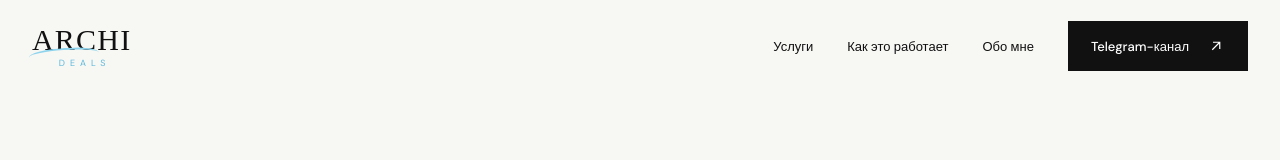
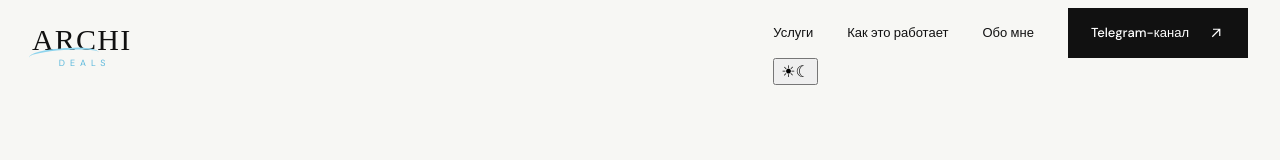
Before and after one commit to trsvar4i/archi-deals, a React (Vite) app: page / in a window 1280 px wide. Shown: the top 160 px of the page. Built offline with nearby package versions, Linux system fonts and the light colour scheme; a web font is replaced by a local one.

Commit message:
Add theme switcher

```diff
--- a/src/components/Header.jsx
+++ b/src/components/Header.jsx
@@ -4,6 +4,11 @@ import { ArrowUpRight } from "./Icons";
 export default function Header() {
   const [menuOpen, setMenuOpen] = useState(false);
   const [scrolled, setScrolled] = useState(false);
+  const [theme, setTheme] = useState(() => {
+    const savedTheme = localStorage.getItem("archi-theme");
+    if (savedTheme) return savedTheme;
+    return window.matchMedia("(prefers-color-scheme: dark)").matches ? "dark" : "light";
+  });
 
   useEffect(() => {
     const onScroll = () => setScrolled(window.scrollY > 24);
@@ -11,6 +16,11 @@ export default function Header() {
     window.addEventListener("scroll", onScroll, { passive: true });
     return () => window.removeEventListener("scroll", onScroll);
   }, []);
+
+  useEffect(() => {
+    document.documentElement.dataset.theme = theme;
+    localStorage.setItem("archi-theme", theme);
+  }, [theme]);
 
   const closeMenu = () => setMenuOpen(false);
 
@@ -20,6 +30,28 @@ export default function Header() {
         <span>ARCHI</span>
         <small>DEALS</small>
       </a>
+
+      <div className="header-actions">
+        <nav id="main-navigation" className={menuOpen ? "nav is-open" : "nav"}>
+          <a href="#services" onClick={closeMenu}>Услуги</a>
+          <a href="#process" onClick={closeMenu}>Как это работает</a>
+          <a href="#about" onClick={closeMenu}>Обо мне</a>
+          <a className="nav-cta" href="#contact" onClick={closeMenu}>
+            Telegram-канал <ArrowUpRight />
+          </a>
+        </nav>
+
+        <button
+          className="theme-toggle"
+          type="button"
+          aria-label={theme === "dark" ? "Включить светлую тему" : "Включить тёмную тему"}
+          aria-pressed={theme === "dark"}
+          onClick={() => setTheme((current) => current === "dark" ? "light" : "dark")}
+        >
+          <span className="theme-toggle-icon">☀</span>
+          <span className="theme-toggle-thumb" />
+          <span className="theme-toggle-icon">☾</span>
+        </button>
 
         <button
           className="menu-toggle"
@@ -32,15 +64,7 @@ export default function Header() {
           <span />
           <span />
         </button>
-
-      <nav id="main-navigation" className={menuOpen ? "nav is-open" : "nav"}>
-        <a href="#services" onClick={closeMenu}>Услуги</a>
-        <a href="#process" onClick={closeMenu}>Как это работает</a>
-        <a href="#about" onClick={closeMenu}>Обо мне</a>
-        <a className="nav-cta" href="#contact" onClick={closeMenu}>
-          Telegram-канал <ArrowUpRight />
-        </a>
-      </nav>
+      </div>
     </header>
   );
 }
```
Lines whose indentation alone changed are shown as unchanged.
